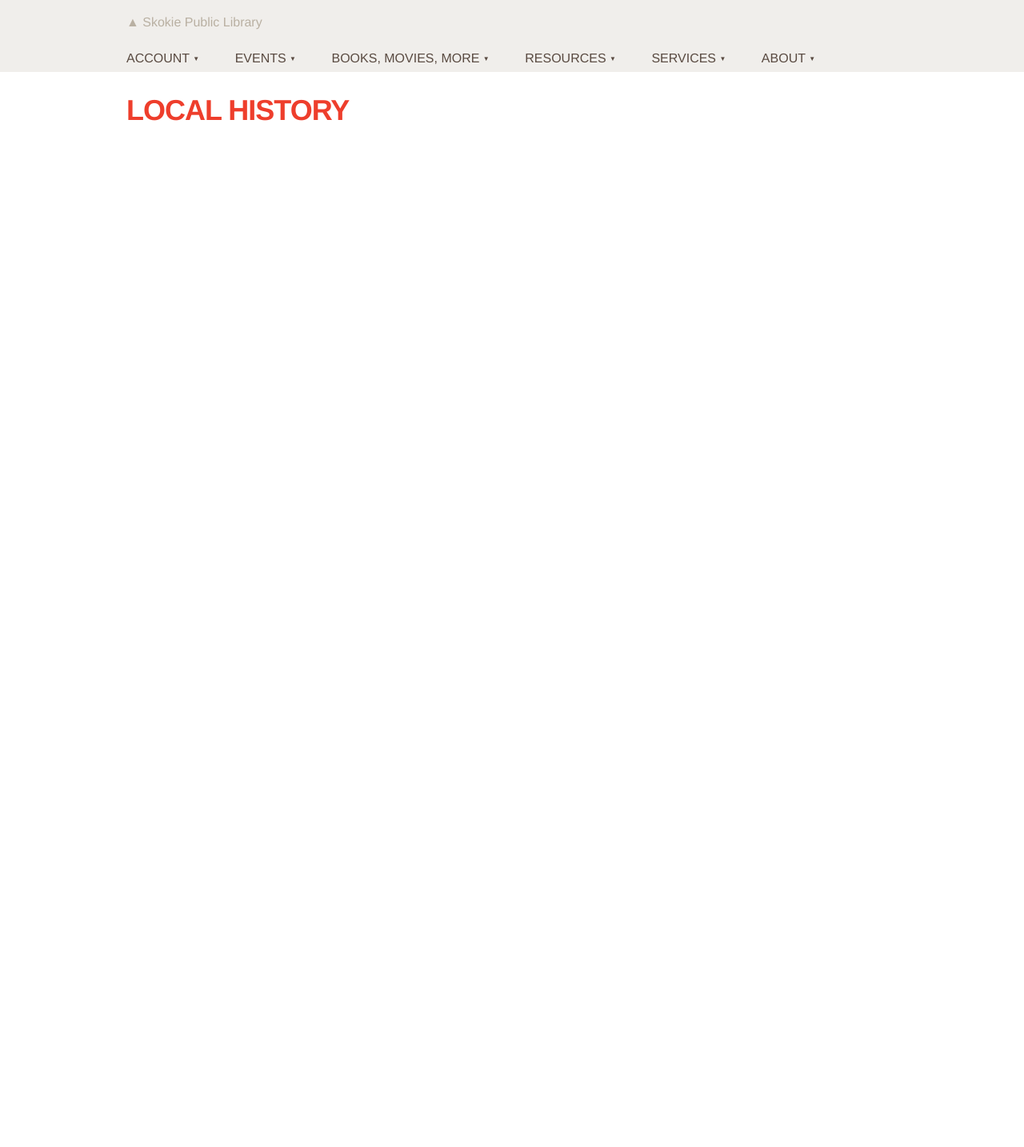
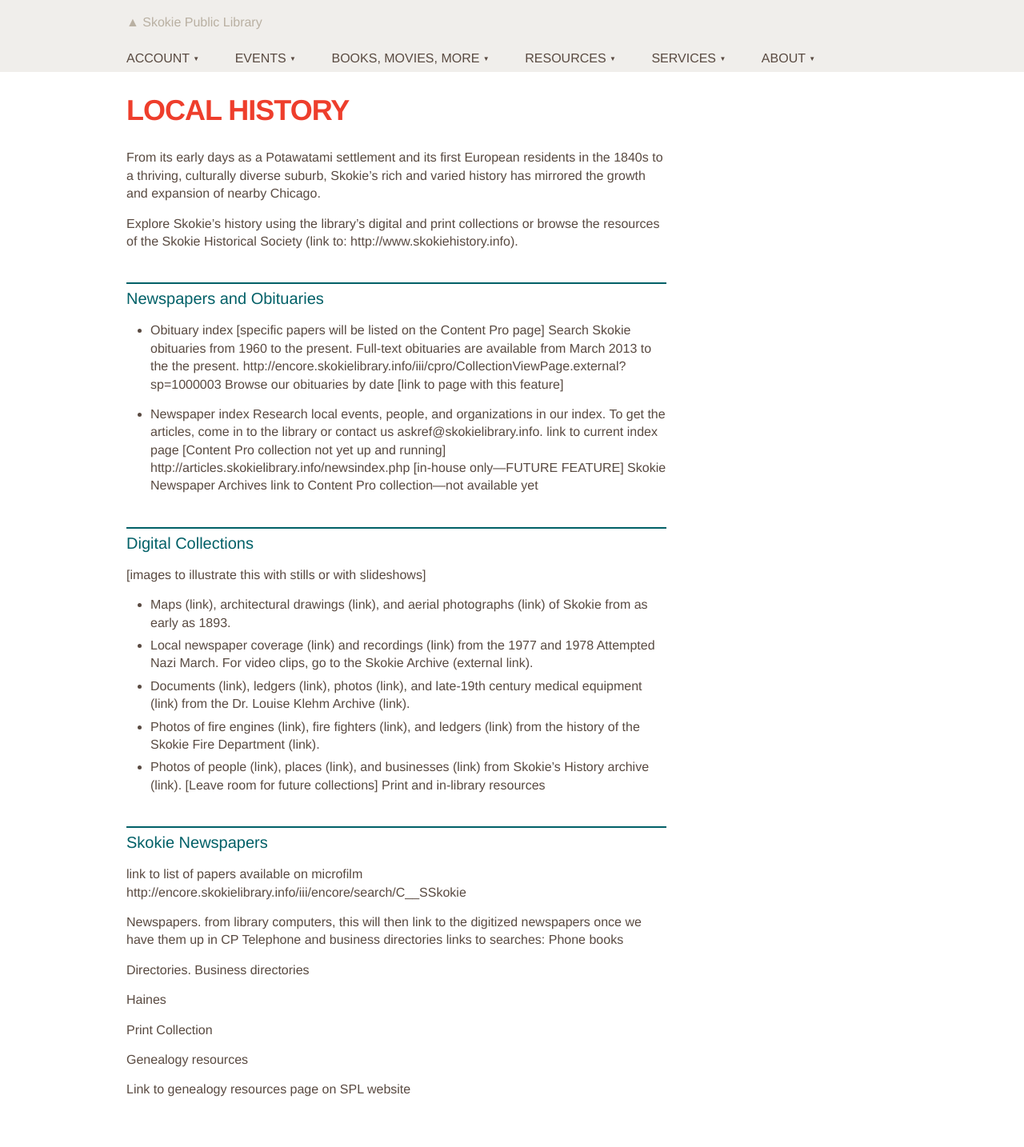
Before and after one commit to skokielibrary/spl-content, a Jekyll site: the page built from _content/jessica/resources--local-history.markdown, in a window 1280 px wide. Shown: the whole page at 80% size. Built offline with Jekyll 4.4.1, drawn with Linux system fonts in a browser that asks for light colours; before the commit the page ends 900 px from its top, so only the background shows below that.

Commit message:
Updated resources--local-history.markdown

```diff
--- a/_content/jessica/resources--local-history.markdown
+++ b/_content/jessica/resources--local-history.markdown
@@ -1,4 +1,54 @@
 ---
 layout: page
 title: Local history
+published: true
 ---
+
+From its early days as a Potawatami settlement and its first European residents in the 1840s to a thriving, culturally diverse suburb, Skokie’s rich and varied history has mirrored the growth and expansion of nearby Chicago.
+
+Explore Skokie’s history using the library’s digital and print collections or browse the resources of the Skokie Historical Society (link to: http://www.skokiehistory.info).
+
+## Newspapers and Obituaries
+
+- Obituary index [specific papers will be listed on the Content Pro page]
+Search Skokie obituaries from 1960 to the present. Full-text obituaries are available from March 2013 to the the present.
+http://encore.skokielibrary.info/iii/cpro/CollectionViewPage.external?sp=1000003
+Browse our obituaries by date [link to page with this feature]
+
+- Newspaper index
+Research local events, people, and organizations in our index. To get the articles, come in to the library or contact us askref@skokielibrary.info.
+link to current index page [Content Pro collection not yet up and running]
+http://articles.skokielibrary.info/newsindex.php
+[in-house only—FUTURE FEATURE] Skokie Newspaper Archives
+link to Content Pro collection—not available yet
+
+## Digital Collections
+[images to illustrate this with stills or with slideshows]
+
+- Maps (link), architectural drawings (link), and aerial photographs (link) of Skokie from as early as 1893.
+- Local newspaper coverage (link) and recordings (link) from the 1977 and 1978 Attempted Nazi March. For video clips, go to the Skokie Archive (external link).
+- Documents (link), ledgers (link), photos (link), and late-19th century medical equipment (link) from the Dr. Louise Klehm Archive (link).
+- Photos of fire engines (link), fire fighters (link), and ledgers (link) from the history of the Skokie Fire Department (link).
+- Photos of people (link), places (link), and businesses (link) from Skokie’s History archive (link).
+[Leave room for future collections]
+Print and in-library resources
+
+##Skokie Newspapers
+link to list of papers available on microfilm
+http://encore.skokielibrary.info/iii/encore/search/C__SSkokie
+
+Newspapers. from library computers, this will then link to the digitized newspapers once we have them up in CP
+Telephone and business directories
+links to searches:
+Phone books
+
+Directories.
+Business directories
+
+Haines
+
+Print Collection
+
+Genealogy resources
+
+Link to genealogy resources page on SPL website
```
